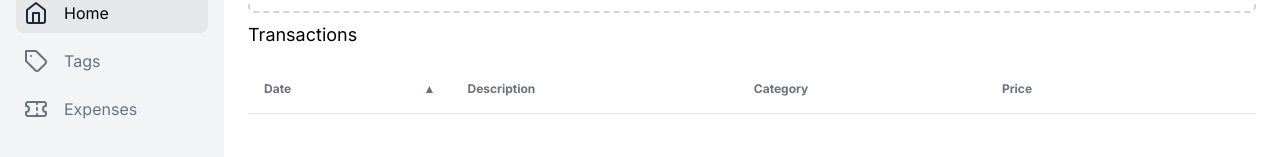
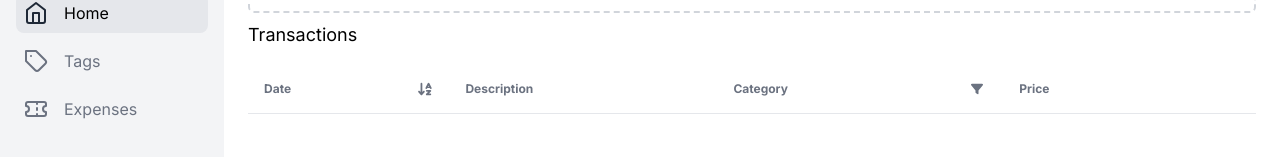
Before and after one commit to alexbgh1/expenses, a Next.js app: page / in a window 1280 px wide. Both pictures are taken after a click on the button "Date". Shown: the part 191-348 px from the top of the page. Built offline with nearby package versions, Linux system fonts and the light colour scheme.

Commit message:
[refactor/ui]: add more icons & now is possible to sort by category

```diff
--- /dev/null
+++ b/src/app/components/Table/ArrowSort.tsx
@@ -0,0 +1,27 @@
+import { cn } from "@/lib/utils";
+
+import { ArrowUpZAIcon, ArrowDownAZIcon, ArrowUpWideShortIcon, ArrowDownShortWide } from "@/app/icons/arrows";
+import { SortOrder } from "@/app/types";
+
+interface ArrowSortProps {
+  type: string;
+  sortOrder: SortOrder;
+  className?: string;
+}
+
+const ArrowSort = ({ type, sortOrder, className }: ArrowSortProps) => {
+  if (type !== "string" && type !== "number" && type !== "date") {
+    return null;
+  }
+
+  switch (type) {
+    case "string":
+      if (sortOrder === "asc") return <ArrowDownAZIcon className={cn("w-4 h-4 fill-gray-500", className)} />;
+      return <ArrowUpZAIcon className="w-4 h-4 fill-gray-500" />;
+    case "number":
+      if (sortOrder === "asc") return <ArrowDownShortWide className={cn("w-4 h-4 fill-gray-500", className)} />;
+      return <ArrowUpWideShortIcon className="w-4 h-4 fill-gray-500" />;
+  }
+};
+
+export default ArrowSort;
--- a/src/app/components/Table/TableBodyTransaction.tsx
+++ b/src/app/components/Table/TableBodyTransaction.tsx
@@ -15,10 +15,6 @@ const TableBodyTransaction = ({ renderedTransactions, headerSelected, sortOrder
   const handleSortTransactions = useCallback(
     (a: any, b: any) => {
       if (headerSelected) {
-        // key: "category" -> no sort
-        if (headerSelected === "category") {
-          return 0;
-        }
         if (sortOrder === "asc") {
           return a[headerSelected] > b[headerSelected] ? 1 : -1;
         } else {
--- a/src/app/components/Table/TableHeaderTransaction.tsx
+++ b/src/app/components/Table/TableHeaderTransaction.tsx
@@ -1,11 +1,10 @@
 import { useEffect, useState, useMemo } from "react";
 
 import CategoryMultipleSelect from "./CategoryMultipleSelect";
+import ArrowSort from "./ArrowSort";
+import { FilterIcon } from "@/app/icons/icons";
 
-import { Transaction } from "@/app/types/transaction";
-import { FileHeader } from "@/app/types/file";
-import { Category } from "@/app/types/categories";
-import { SortOrder } from "@/app/types/sort";
+import { Transaction, Category, FileHeader, SortOrder } from "@/app/types";
 
 interface TableHeaderTransactionProps {
   transactions: Transaction[];
@@ -54,13 +53,6 @@ const TableHeaderTransaction = ({
   }, [transactions]);
 
   const handleSort = (key: FileHeader) => {
-    // Open category filter
-    if (key === "category") {
-      setOpenCategoryFilter(!openCategoryFilter);
-      setHeaderSelected(key);
-      return;
-    }
-
     // Sort transactions
     if (key === headerSelected) {
       setSortOrder(sortOrder === "asc" ? "desc" : "asc");
@@ -71,27 +63,49 @@ const TableHeaderTransaction = ({
     setOpenCategoryFilter(false);
   };
 
+  //TODO: Refactor and try to improve redundancy
   return (
     <thead className="text-xs font-light hover:bg-gray-50">
       <tr className="border-b transition-colors">
         <th className="h-12 px-4 py-2">
           <button onClick={() => handleSort("date")} className="flex items-center justify-between w-full">
             <span className="capitalize">date</span>
-            {headerSelected === "date" && <span className="text-xs">{sortOrder === "asc" ? "▲" : "▼"}</span>}
+            {headerSelected === "date" && (
+              <span className="text-xs">
+                <ArrowSort type="string" sortOrder={sortOrder} />
+              </span>
+            )}
           </button>
         </th>
 
         <th className="h-12 px-4 py-2">
           <button onClick={() => handleSort("description")} className="flex items-center justify-between w-full">
             <span className="capitalize">description</span>
-            {headerSelected === "description" && <span className="text-xs">{sortOrder === "asc" ? "▲" : "▼"}</span>}
+            {headerSelected === "description" && (
+              <span className="text-xs">
+                <ArrowSort type="string" sortOrder={sortOrder} />
+              </span>
+            )}
           </button>
         </th>
 
         <th className="relative h-12 px-4 py-2">
-          <button onClick={() => handleSort("category")} className="flex items-center justify-between w-full">
-            <span className="capitalize">category</span>
-          </button>
+          <div className="flex items-center justify-between w-full">
+            <button onClick={() => handleSort("category")} className="flex items-center justify-between w-full">
+              <span className="capitalize">category</span>
+              {headerSelected === "category" && (
+                <span className="text-xs">
+                  <ArrowSort type="string" sortOrder={sortOrder} />
+                </span>
+              )}
+            </button>
+            <button
+              className="px-1 py-2 hover:bg-gray-200 [&>svg]:hover:fill-gray-600"
+              onClick={() => setOpenCategoryFilter(!openCategoryFilter)}
+            >
+              <FilterIcon className="w-3 h-3 fill-gray-500" />
+            </button>
+          </div>
           <CategoryMultipleSelect
             open={openCategoryFilter}
             setOpenCategoryFilter={setOpenCategoryFilter}
@@ -105,7 +119,11 @@ const TableHeaderTransaction = ({
         <th className="h-12 px-4 py-2">
           <button onClick={() => handleSort("price")} className="flex items-center justify-between w-full">
             <span className="capitalize">price</span>
-            {headerSelected === "price" && <span className="text-xs">{sortOrder === "asc" ? "▲" : "▼"}</span>}
+            {headerSelected === "price" && (
+              <span className="text-xs">
+                <ArrowSort type="number" sortOrder={sortOrder} />
+              </span>
+            )}
           </button>
         </th>
 
--- /dev/null
+++ b/src/app/icons/arrows.tsx
@@ -0,0 +1,64 @@
+const ArrowUpAZIcon = (props: any) => {
+  return (
+    <svg xmlns="http://www.w3.org/2000/svg" {...props} viewBox="0 0 576 512">
+      <path d="M183.6 42.4C177.5 35.8 169 32 160 32s-17.5 3.8-23.6 10.4l-88 96c-11.9 13-11.1 33.3 2 45.2s33.3 11.1 45.2-2L128 146.3V448c0 17.7 14.3 32 32 32s32-14.3 32-32V146.3l32.4 35.4c11.9 13 32.2 13.9 45.2 2s13.9-32.2 2-45.2l-88-96zM320 320c0 17.7 14.3 32 32 32h50.7l-73.4 73.4c-9.2 9.2-11.9 22.9-6.9 34.9s16.6 19.8 29.6 19.8H480c17.7 0 32-14.3 32-32s-14.3-32-32-32H429.3l73.4-73.4c9.2-9.2 11.9-22.9 6.9-34.9s-16.6-19.8-29.6-19.8H352c-17.7 0-32 14.3-32 32zM416 32c-12.1 0-23.2 6.8-28.6 17.7l-64 128-16 32c-7.9 15.8-1.5 35 14.3 42.9s35 1.5 42.9-14.3l7.2-14.3h88.4l7.2 14.3c7.9 15.8 27.1 22.2 42.9 14.3s22.2-27.1 14.3-42.9l-16-32-64-128C439.2 38.8 428.1 32 416 32zM395.8 176L416 135.6 436.2 176H395.8z" />
+    </svg>
+  );
+};
+
+const ArrowDownAZIcon = (props: any) => {
+  return (
+    <svg xmlns="http://www.w3.org/2000/svg" {...props} viewBox="0 0 576 512">
+      <path d="M183.6 469.6C177.5 476.2 169 480 160 480s-17.5-3.8-23.6-10.4l-88-96c-11.9-13-11.1-33.3 2-45.2s33.3-11.1 45.2 2L128 365.7V64c0-17.7 14.3-32 32-32s32 14.3 32 32V365.7l32.4-35.4c11.9-13 32.2-13.9 45.2-2s13.9 32.2 2 45.2l-88 96zM320 320c0-17.7 14.3-32 32-32H480c12.9 0 24.6 7.8 29.6 19.8s2.2 25.7-6.9 34.9L429.3 416H480c17.7 0 32 14.3 32 32s-14.3 32-32 32H352c-12.9 0-24.6-7.8-29.6-19.8s-2.2-25.7 6.9-34.9L402.7 352H352c-17.7 0-32-14.3-32-32zM416 32c12.1 0 23.2 6.8 28.6 17.7l64 128 16 32c7.9 15.8 1.5 35-14.3 42.9s-35 1.5-42.9-14.3L460.2 224H371.8l-7.2 14.3c-7.9 15.8-27.1 22.2-42.9 14.3s-22.2-27.1-14.3-42.9l16-32 64-128C392.8 38.8 403.9 32 416 32zM395.8 176h40.4L416 135.6 395.8 176z" />
+    </svg>
+  );
+};
+
+function ArrowUpZAIcon(props: any) {
+  return (
+    <svg xmlns="http://www.w3.org/2000/svg" viewBox="0 0 576 512" {...props}>
+      <path d="M183.6 42.4C177.5 35.8 169 32 160 32s-17.5 3.8-23.6 10.4l-88 96c-11.9 13-11.1 33.3 2 45.2s33.3 11.1 45.2-2L128 146.3V448c0 17.7 14.3 32 32 32s32-14.3 32-32V146.3l32.4 35.4c11.9 13 32.2 13.9 45.2 2s13.9-32.2 2-45.2l-88-96zM320 64c0 17.7 14.3 32 32 32h50.7l-73.4 73.4c-9.2 9.2-11.9 22.9-6.9 34.9s16.6 19.8 29.6 19.8H480c17.7 0 32-14.3 32-32s-14.3-32-32-32H429.3l73.4-73.4c9.2-9.2 11.9-22.9 6.9-34.9s-16.6-19.8-29.6-19.8H352c-17.7 0-32 14.3-32 32zm96 192c-12.1 0-23.2 6.8-28.6 17.7l-64 128-16 32c-7.9 15.8-1.5 35 14.3 42.9s35 1.5 42.9-14.3l7.2-14.3h88.4l7.2 14.3c7.9 15.8 27.1 22.2 42.9 14.3s22.2-27.1 14.3-42.9l-16-32-64-128C439.2 262.8 428.1 256 416 256zM395.8 400L416 359.6 436.2 400H395.8z" />
+    </svg>
+  );
+}
+
+function ArrowDownZAIcon(props: any) {
+  return (
+    <svg xmlns="http://www.w3.org/2000/svg" viewBox="0 0 576 512" {...props}>
+      <path d="M183.6 469.6C177.5 476.2 169 480 160 480s-17.5-3.8-23.6-10.4l-88-96c-11.9-13-11.1-33.3 2-45.2s33.3-11.1 45.2 2L128 365.7V64c0-17.7 14.3-32 32-32s32 14.3 32 32V365.7l32.4-35.4c11.9-13 32.2-13.9 45.2-2s13.9 32.2 2 45.2l-88 96zM320 64c0-17.7 14.3-32 32-32H480c12.9 0 24.6 7.8 29.6 19.8s2.2 25.7-6.9 34.9L429.3 160H480c17.7 0 32 14.3 32 32s-14.3 32-32 32H352c-12.9 0-24.6-7.8-29.6-19.8s-2.2-25.7 6.9-34.9L402.7 96H352c-17.7 0-32-14.3-32-32zm96 192c12.1 0 23.2 6.8 28.6 17.7l64 128 16 32c7.9 15.8 1.5 35-14.3 42.9s-35 1.5-42.9-14.3L460.2 448H371.8l-7.2 14.3c-7.9 15.8-27.1 22.2-42.9 14.3s-22.2-27.1-14.3-42.9l16-32 64-128c5.4-10.8 16.5-17.7 28.6-17.7zM395.8 400h40.4L416 359.6 395.8 400z" />
+    </svg>
+  );
+}
+
+const ArrowUpWideShortIcon = (props: any) => {
+  return (
+    <svg xmlns="http://www.w3.org/2000/svg" viewBox="0 0 576 512" {...props}>
+      <path d="M151.6 42.4C145.5 35.8 137 32 128 32s-17.5 3.8-23.6 10.4l-88 96c-11.9 13-11.1 33.3 2 45.2s33.3 11.1 45.2-2L96 146.3V448c0 17.7 14.3 32 32 32s32-14.3 32-32V146.3l32.4 35.4c11.9 13 32.2 13.9 45.2 2s13.9-32.2 2-45.2l-88-96zM320 480h32c17.7 0 32-14.3 32-32s-14.3-32-32-32H320c-17.7 0-32 14.3-32 32s14.3 32 32 32zm0-128h96c17.7 0 32-14.3 32-32s-14.3-32-32-32H320c-17.7 0-32 14.3-32 32s14.3 32 32 32zm0-128H480c17.7 0 32-14.3 32-32s-14.3-32-32-32H320c-17.7 0-32 14.3-32 32s14.3 32 32 32zm0-128H544c17.7 0 32-14.3 32-32s-14.3-32-32-32H320c-17.7 0-32 14.3-32 32s14.3 32 32 32z" />
+    </svg>
+  );
+};
+const ArrowDownWideShortIcon = (props: any) => {
+  return (
+    <svg xmlns="http://www.w3.org/2000/svg" viewBox="0 0 576 512" {...props}>
+      <path d="M151.6 469.6C145.5 476.2 137 480 128 480s-17.5-3.8-23.6-10.4l-88-96c-11.9-13-11.1-33.3 2-45.2s33.3-11.1 45.2 2L96 365.7V64c0-17.7 14.3-32 32-32s32 14.3 32 32V365.7l32.4-35.4c11.9-13 32.2-13.9 45.2-2s13.9 32.2 2 45.2l-88 96zM320 480c-17.7 0-32-14.3-32-32s14.3-32 32-32h32c17.7 0 32 14.3 32 32s-14.3 32-32 32H320zm0-128c-17.7 0-32-14.3-32-32s14.3-32 32-32h96c17.7 0 32 14.3 32 32s-14.3 32-32 32H320zm0-128c-17.7 0-32-14.3-32-32s14.3-32 32-32H480c17.7 0 32 14.3 32 32s-14.3 32-32 32H320zm0-128c-17.7 0-32-14.3-32-32s14.3-32 32-32H544c17.7 0 32 14.3 32 32s-14.3 32-32 32H320z" />
+    </svg>
+  );
+};
+
+const ArrowDownShortWide = (props: any) => {
+  return (
+    <svg xmlns="http://www.w3.org/2000/svg" viewBox="0 0 576 512" {...props}>
+      <path d="M151.6 469.6C145.5 476.2 137 480 128 480s-17.5-3.8-23.6-10.4l-88-96c-11.9-13-11.1-33.3 2-45.2s33.3-11.1 45.2 2L96 365.7V64c0-17.7 14.3-32 32-32s32 14.3 32 32V365.7l32.4-35.4c11.9-13 32.2-13.9 45.2-2s13.9 32.2 2 45.2l-88 96zM320 32h32c17.7 0 32 14.3 32 32s-14.3 32-32 32H320c-17.7 0-32-14.3-32-32s14.3-32 32-32zm0 128h96c17.7 0 32 14.3 32 32s-14.3 32-32 32H320c-17.7 0-32-14.3-32-32s14.3-32 32-32zm0 128H480c17.7 0 32 14.3 32 32s-14.3 32-32 32H320c-17.7 0-32-14.3-32-32s14.3-32 32-32zm0 128H544c17.7 0 32 14.3 32 32s-14.3 32-32 32H320c-17.7 0-32-14.3-32-32s14.3-32 32-32z" />
+    </svg>
+  );
+};
+
+export {
+  ArrowUpAZIcon,
+  ArrowDownAZIcon,
+  ArrowUpZAIcon,
+  ArrowDownZAIcon,
+  ArrowUpWideShortIcon,
+  ArrowDownWideShortIcon,
+  ArrowDownShortWide,
+};
--- a/src/app/icons/icons.tsx
+++ b/src/app/icons/icons.tsx
@@ -224,6 +224,14 @@ function XIcon(props: any) {
   );
 }
 
+function FilterIcon(props: any) {
+  return (
+    <svg xmlns="http://www.w3.org/2000/svg" viewBox="0 0 512 512" {...props}>
+      <path d="M3.9 54.9C10.5 40.9 24.5 32 40 32H472c15.5 0 29.5 8.9 36.1 22.9s4.6 30.5-5.2 42.5L320 320.9V448c0 12.1-6.8 23.2-17.7 28.6s-23.8 4.3-33.5-3l-64-48c-8.1-6-12.8-15.5-12.8-25.6V320.9L9 97.3C-.7 85.4-2.8 68.8 3.9 54.9z" />
+    </svg>
+  );
+}
+
 export {
   DeleteIcon,
   DownloadIcon,
@@ -237,4 +245,5 @@ export {
   UsersIcon,
   WalletIcon,
   XIcon,
+  FilterIcon,
 };
```
